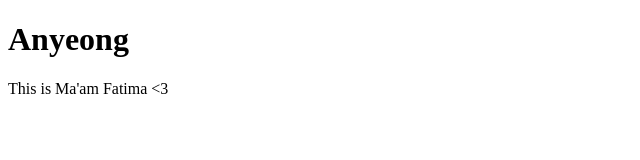
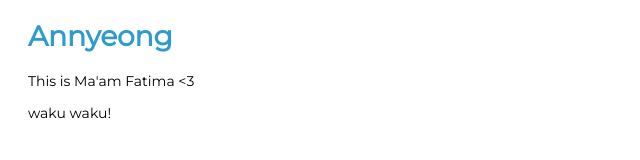
Before and after one commit to iankvn02/test, a plain HTML site: page index.html in a window 1280 px wide. Shown: the whole page, without its empty margins (0-640 px from the left). Drawn offline with Linux system fonts and the light colour scheme.

Commit message:
Added waku waku in index.html

```diff
--- a/index.html
+++ b/index.html
@@ -2,13 +2,15 @@
 <html>
     <head>
         <title>
-            POP!
+            Greetings!
         </title>
+        <link rel="stylesheet" href="popstyle.css">
     </head>
     <body>
         <h1>
-            Anyeong
+            Annyeong
         </h1>
         <p>This is Ma'am Fatima &lt;3</p>
+        <p>waku waku!</p>
     </body>
 </html>
```
